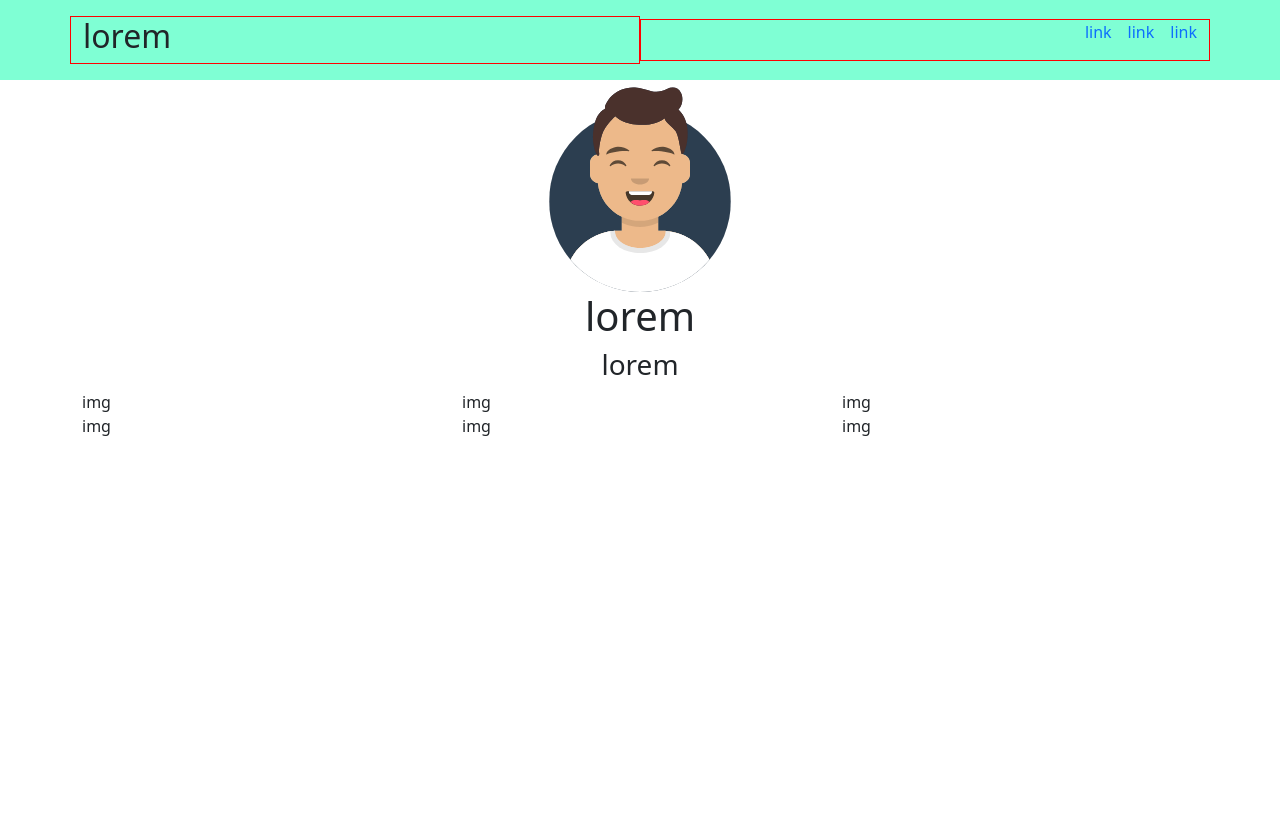
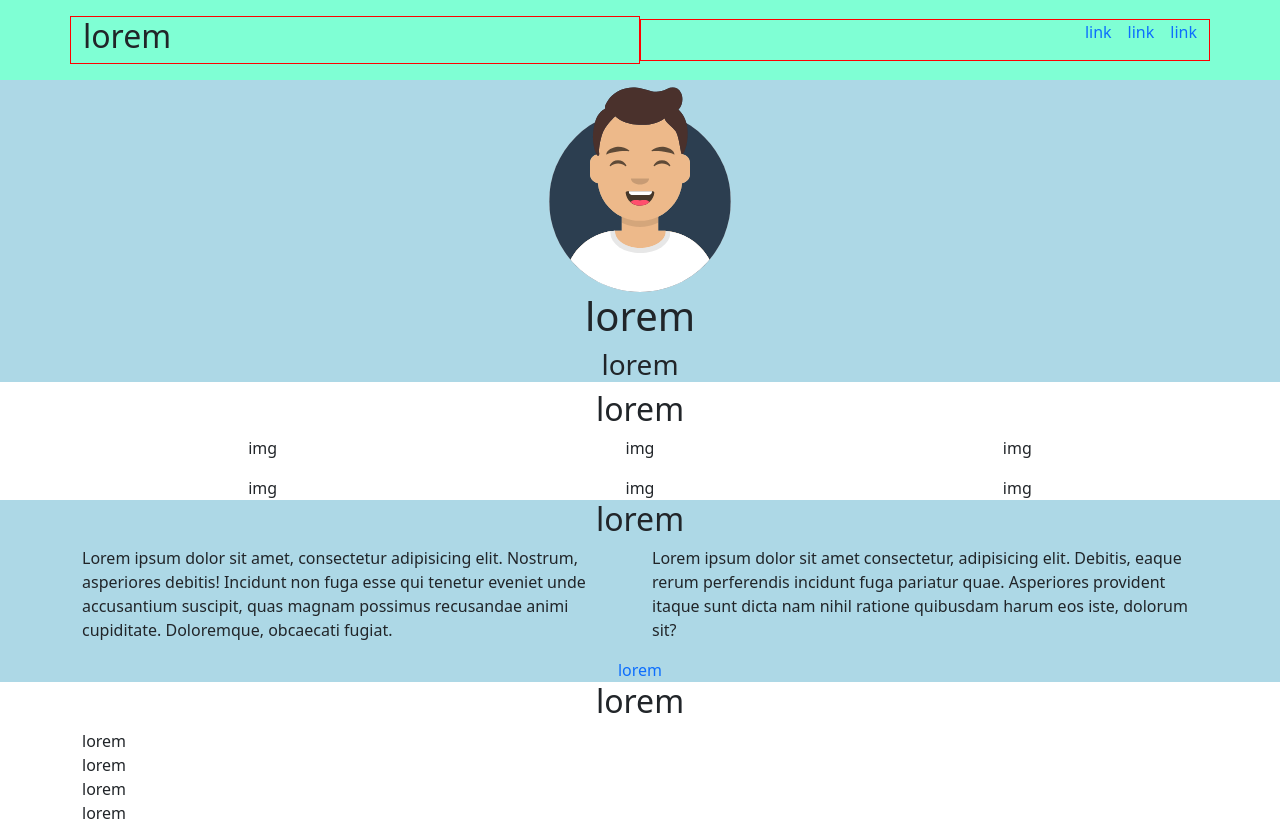
Before and after one commit to Angelop26/html-css-bootstrap-freelancer, a plain HTML site: page index.html in a window 1280 px wide. Before the commit the page ends 800 px from the top, so only its background shows below. Drawn offline with nearby package versions, Linux system fonts and the light colour scheme.

Commit message:
add:about and contact layout

```diff
--- a/css/style.css
+++ b/css/style.css
@@ -31,7 +31,16 @@ header{
 
 /* MAIN */
 /* jumbotron */
+.ms_jumbotron,
+.ms_about{
+    background-color: lightblue;
+}
 .ms_img{
     width: 200px;
     margin: 0 auto;
 }
+
+/* about */
+.ms_about .ms_col{
+    margin-bottom: 1rem;
+}
--- a/index.html
+++ b/index.html
@@ -45,8 +45,8 @@
     <!-- main -->
     <main>
         <!-- jumbotron -->
-        <div class="container">
-            <div class="ms_jumbotron text-center">
+        <div class="ms_jumbotron">
+            <div class="container text-center">
                     <div class="ms_img">
                         <img src="img/avatar.svg" alt="">
                     </div>
@@ -62,9 +62,15 @@
         <!-- /jumbotron -->
 
         <!-- portfolio -->
-        <section>
-            <div class="container">
-                <div class="row">
+        <section class="ms_portfolio">
+            <div class="container text-center">
+                <h2>lorem</h2>
+                <div class="separator d-flex">
+                    <div class="ms_line"></div>
+                    <div class="ms_star"></div>
+                    <div class="ms_line"></div>
+                </div>
+                <div class="row g-3">
                     <div class="col-12 col-md-6 col-lg-4">img</div>
                     <div class="col-12 col-md-6 col-lg-4">img</div>
                     <div class="col-12 col-md-6 col-lg-4">img</div>
@@ -77,11 +83,40 @@
         <!-- /portfolio -->
 
         <!-- About -->
-        <section></section>
+        <section class="ms_about">
+            <div class="container text-center">
+                <h2>lorem</h2>
+                <div class="separator d-flex">
+                    <div class="ms_line"></div>
+                    <div class="ms_star"></div>
+                    <div class="ms_line"></div>
+                </div>
+                <div class="row text-start">
+                    <div class="col-12 col-md-6 ms_col">Lorem ipsum dolor sit amet, consectetur adipisicing elit. Nostrum, asperiores debitis! Incidunt non fuga esse qui tenetur eveniet unde accusantium suscipit, quas magnam possimus recusandae animi cupiditate. Doloremque, obcaecati fugiat.</div>
+                    <div class="col-12 col-md-6 ms_col">Lorem ipsum dolor sit amet consectetur, adipisicing elit. Debitis, eaque rerum perferendis incidunt fuga pariatur quae. Asperiores provident itaque sunt dicta nam nihil ratione quibusdam harum eos iste, dolorum sit?</div>
+                </div>
+                <a href="">lorem</a>
+            </div>
+
+        </section>
         <!-- /About -->
 
         <!-- Contact me -->
-        <section></section>
+        <section class="ms_contact-me">
+            <div class="container">
+                <h2 class="text-center">lorem</h2>
+                <div class="separator d-flex text-center">
+                    <div class="ms_line"></div>
+                    <div class="ms_star"></div>
+                    <div class="ms_line"></div>
+                </div>
+                <div class="ms_name">lorem</div>
+                <div class="ms_email">lorem</div>
+                <div class="ms_phone">lorem</div>
+                <div class="ms_message">lorem</div>
+            </div>
+
+        </section>
         <!-- /Contact me -->
     </main>
     <!-- /main -->
```
Lines whose indentation alone changed are shown as unchanged.
